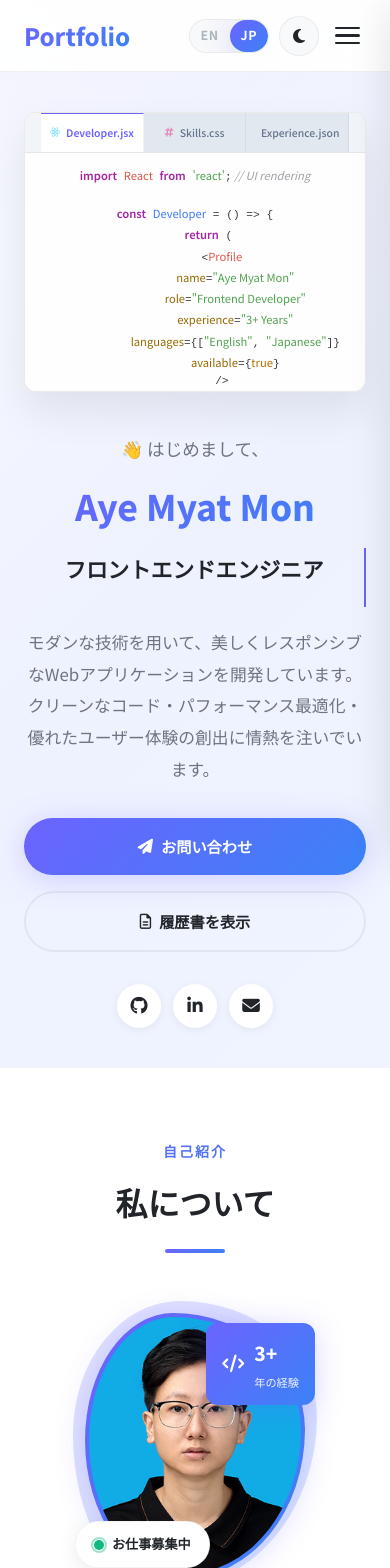
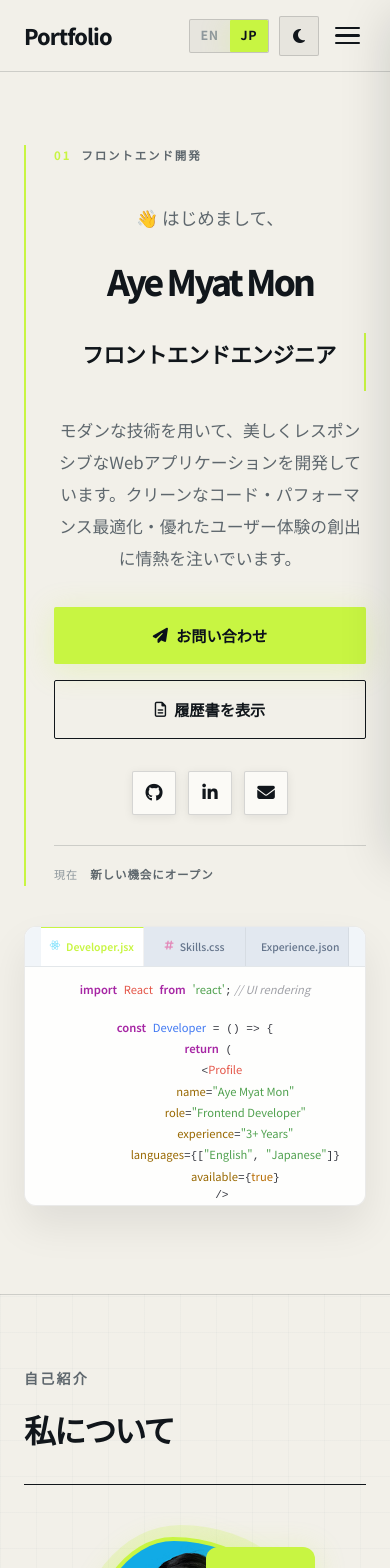
Before and after one commit to ashein-codethedreams/My-Portfolio, a Next.js app: page / in a window 390 px wide. Shown: the top 1568 px of the page. Built offline with nearby package versions, Linux system fonts and the light colour scheme.

Commit message:
feat: renovate portfolio developer studio
Refresh the portfolio with an original developer-studio visual system, stronger hero hierarchy, technical navigation styling, and a stable mobile-first hero layout. Preserve the existing content, Japanese-first language default, and mobile no-shake behavior.

```diff
--- a/app/globals.css
+++ b/app/globals.css
@@ -2,29 +2,29 @@
    CSS CUSTOM PROPERTIES
    ============================ */
 :root {
-  --primary-start: #6C63FF;
-  --primary-end: #3B82F6;
+  --primary-start: #c8f542;
+  --primary-end: #c8f542;
   --primary-gradient: linear-gradient(135deg, var(--primary-start), var(--primary-end));
-  --primary-gradient-hover: linear-gradient(135deg, #5A52E0, #2563EB);
+  --primary-gradient-hover: linear-gradient(135deg, #b1dc32, #b1dc32);
 
-  --bg-primary: #FFFFFF;
-  --bg-secondary: #F8F9FA;
-  --bg-dark: #0F172A;
-  --bg-card: #FFFFFF;
-  --bg-input: #F8F9FA;
+  --bg-primary: #f2f0e9;
+  --bg-secondary: #e7e5de;
+  --bg-dark: #0b111a;
+  --bg-card: #fbfaf6;
+  --bg-input: #e7e5de;
 
-  --text-heading: #212529;
-  --text-body: #6C757D;
-  --text-light: #ADB5BD;
+  --text-heading: #11161b;
+  --text-body: #5e676d;
+  --text-light: #8f989d;
   --text-white: #FFFFFF;
 
-  --border-color: rgba(0, 0, 0, 0.06);
-  --border-subtle: rgba(0, 0, 0, 0.04);
+  --border-color: rgba(17, 22, 27, 0.16);
+  --border-subtle: rgba(17, 22, 27, 0.08);
 
-  --shadow-sm: 0 2px 10px rgba(0, 0, 0, 0.06);
-  --shadow-md: 0 4px 20px rgba(0, 0, 0, 0.08);
-  --shadow-lg: 0 8px 40px rgba(0, 0, 0, 0.12);
-  --shadow-glow: 0 4px 30px rgba(108, 99, 255, 0.25);
+  --shadow-sm: 0 2px 10px rgba(11, 17, 26, 0.08);
+  --shadow-md: 0 8px 24px rgba(11, 17, 26, 0.12);
+  --shadow-lg: 0 16px 48px rgba(11, 17, 26, 0.16);
+  --shadow-glow: 0 5px 30px rgba(200, 245, 66, 0.25);
 
   --radius-sm: 8px;
   --radius-md: 12px;
@@ -44,23 +44,23 @@
    DARK MODE OVERRIDES
    ============================ */
 [data-theme="dark"] {
-  --bg-primary: #0B1120;
-  --bg-secondary: #111827;
-  --bg-dark: #060C17;
-  --bg-card: #161F30;
-  --bg-input: #1A2540;
+  --bg-primary: #0b111a;
+  --bg-secondary: #111a25;
+  --bg-dark: #070b10;
+  --bg-card: #121d29;
+  --bg-input: #162431;
 
-  --text-heading: #F1F5F9;
-  --text-body: #94A3B8;
-  --text-light: #64748B;
+  --text-heading: #f2f5ed;
+  --text-body: #a0abb2;
+  --text-light: #65737d;
 
-  --border-color: rgba(255, 255, 255, 0.07);
-  --border-subtle: rgba(255, 255, 255, 0.05);
+  --border-color: rgba(242, 245, 237, 0.14);
+  --border-subtle: rgba(242, 245, 237, 0.07);
 
   --shadow-sm: 0 2px 10px rgba(0, 0, 0, 0.3);
   --shadow-md: 0 4px 20px rgba(0, 0, 0, 0.4);
   --shadow-lg: 0 8px 40px rgba(0, 0, 0, 0.5);
-  --shadow-glow: 0 4px 30px rgba(108, 99, 255, 0.4);
+  --shadow-glow: 0 5px 30px rgba(200, 245, 66, 0.22);
 }
 
 /* ============================
@@ -85,6 +85,8 @@ body {
   line-height: 1.7;
   color: var(--text-body);
   background-color: var(--bg-primary);
+  background-image: linear-gradient(rgba(127, 152, 164, 0.05) 1px, transparent 1px), linear-gradient(90deg, rgba(127, 152, 164, 0.05) 1px, transparent 1px);
+  background-size: 36px 36px;
   overflow-x: clip;
   transition: var(--transition-theme);
 }
@@ -143,16 +145,15 @@ h6 {
 }
 
 .logo-gradient {
-  background: var(--primary-gradient);
-  -webkit-background-clip: text;
-  -webkit-text-fill-color: transparent;
-  background-clip: text;
+  color: var(--text-heading);
   font-weight: 800;
-  font-size: 1.5rem;
+  font-size: 1.35rem;
+  letter-spacing: -0.04em;
 }
 
 .section {
-  padding: 100px 0;
+  padding: 120px 0;
+  border-top: 1px solid var(--border-color);
 }
 
 .section-even {
@@ -160,34 +161,32 @@ h6 {
 }
 
 .section-header {
-  text-align: center;
-  margin-bottom: 60px;
+  text-align: left;
+  margin-bottom: 52px;
 }
 
 .section-subtitle {
   font-size: 0.875rem;
   font-weight: 600;
   text-transform: uppercase;
-  letter-spacing: 2px;
-  background: var(--primary-gradient);
-  -webkit-background-clip: text;
-  -webkit-text-fill-color: transparent;
-  background-clip: text;
+  letter-spacing: 0.16em;
+  color: var(--text-body);
   margin-bottom: 8px;
 }
 
 .section-title {
-  font-size: 2.5rem;
+  font-size: clamp(2.4rem, 5vw, 4.6rem);
   font-weight: 800;
-  margin-bottom: 16px;
+  margin-bottom: 0;
+  letter-spacing: -0.06em;
+  text-transform: uppercase;
 }
 
 .section-divider {
-  width: 60px;
-  height: 4px;
-  background: var(--primary-gradient);
-  border-radius: var(--radius-full);
-  margin: 0 auto;
+  width: 100%;
+  height: 1px;
+  background: var(--text-heading);
+  margin: 24px 0 0;
 }
 
 /* ============================
@@ -198,7 +197,7 @@ h6 {
   align-items: center;
   gap: 8px;
   padding: 14px 28px;
-  border-radius: var(--radius-full);
+  border-radius: 2px;
   font-size: 0.95rem;
   font-weight: 600;
   cursor: pointer;
@@ -208,28 +207,30 @@ h6 {
 }
 
 .btn-primary {
-  background: var(--primary-gradient);
-  color: var(--text-white);
+  background: var(--primary-start);
+  color: var(--bg-dark);
   box-shadow: var(--shadow-glow);
 }
 
 .btn-primary:hover {
   background: var(--primary-gradient-hover);
-  transform: translateY(-2px);
-  box-shadow: 0 6px 35px rgba(108, 99, 255, 0.35);
+  transform: translate(-2px, -2px);
+  box-shadow: 4px 4px 0 var(--text-heading);
 }
 
 .btn-outline {
   background: transparent;
   color: var(--text-heading);
-  border: 2px solid var(--border-color);
+  border: 1px solid var(--text-heading);
   transition: all var(--transition-base), border-color var(--transition-theme), color var(--transition-theme);
 }
 
 .btn-outline:hover {
   border-color: var(--primary-start);
   color: var(--primary-start);
-  transform: translateY(-2px);
+  background: var(--text-heading);
+  color: var(--bg-primary);
+  transform: translate(-2px, -2px);
 }
 
 .btn-full {
--- a/components/Hero.jsx
+++ b/components/Hero.jsx
@@ -93,6 +93,9 @@ export default function Hero() {
             <div className={styles.spotlight}></div>
             <div className={`container ${styles.heroContainer}`}>
                 <div className={styles.heroContent}>
+                    <p className={styles.heroEyebrow}>
+                        <span>01</span> {lang === 'ja' ? 'フロントエンド開発' : 'FRONTEND DEVELOPMENT'}
+                    </p>
                     <p className={styles.heroGreeting}>
                         <span className={styles.wave}>👋</span> {t.greeting}
                     </p>
@@ -136,6 +139,10 @@ export default function Hero() {
                             </a>
                         ))}
                     </div>
+                    <div className={styles.heroMeta}>
+                        <span>{lang === 'ja' ? '現在' : 'STATUS'}</span>
+                        <strong>{lang === 'ja' ? '新しい機会にオープン' : 'OPEN TO OPPORTUNITIES'}</strong>
+                    </div>
                 </div>
                 <div className={styles.heroImage}>
                     <CodeMockup />
--- a/components/Hero.module.css
+++ b/components/Hero.module.css
@@ -1,10 +1,11 @@
 .hero {
-    min-height: 100vh;
+    min-height: calc(100vh - var(--nav-height));
     display: flex;
     align-items: center;
     padding-top: var(--nav-height);
     position: relative;
-    background: linear-gradient(135deg, #F8F9FE 0%, #EEF2FF 50%, #F0F4FF 100%);
+    background: var(--bg-primary);
+    border-top: 1px solid var(--border-color);
     overflow: hidden;
     transition: background var(--transition-theme);
 }
@@ -37,26 +38,44 @@
     right: -30%;
     width: 800px;
     height: 800px;
-    background: radial-gradient(circle, rgba(108, 99, 255, 0.06) 0%, transparent 70%);
-    border-radius: 50%;
+    background: linear-gradient(135deg, transparent 48%, rgba(200, 245, 66, 0.07) 49%, transparent 50%);
+    opacity: 0.6;
 }
 
 .heroContainer {
     display: grid;
     grid-template-columns: 1fr 1fr;
-    gap: 60px;
+    gap: 96px;
     align-items: center;
-    padding: 40px 24px;
+    padding: 72px 24px 88px;
 }
 
 .heroContent {
     z-index: 1;
+    border-left: 2px solid var(--primary-start);
+    padding-left: 28px;
+}
+
+.heroEyebrow {
+    display: flex;
+    align-items: center;
+    gap: 10px;
+    color: var(--text-body);
+    font-size: 0.72rem;
+    font-weight: 700;
+    letter-spacing: 0.16em;
+    margin-bottom: 34px;
+}
+
+.heroEyebrow span {
+    color: var(--primary-start);
+    font-variant-numeric: tabular-nums;
 }
 
 .heroGreeting {
     font-size: 1.1rem;
     font-weight: 500;
-    margin-bottom: 8px;
+    margin-bottom: 14px;
     color: var(--text-body);
 }
 
@@ -67,21 +86,20 @@
 }
 
 .heroName {
-    font-size: 4rem;
+    font-size: clamp(3.4rem, 7vw, 6.8rem);
     font-weight: 800;
-    background: var(--primary-gradient);
-    -webkit-background-clip: text;
-    -webkit-text-fill-color: transparent;
-    background-clip: text;
+    color: var(--text-heading);
     margin-bottom: 8px;
-    line-height: 1.1;
+    line-height: 0.98;
+    letter-spacing: -0.08em;
 }
 
 .heroTitle {
     font-size: 1.35rem;
     font-weight: 600;
     color: var(--text-heading);
-    margin-bottom: 20px;
+    margin: 18px 0 24px;
+    letter-spacing: -0.02em;
     min-height: 1.35em;
 }
 
@@ -96,8 +114,8 @@
 .heroDescription {
     font-size: 1.05rem;
     color: var(--text-body);
-    max-width: 500px;
-    margin-bottom: 32px;
+    max-width: 560px;
+    margin-bottom: 36px;
     line-height: 1.8;
 }
 
@@ -113,14 +131,32 @@
     gap: 12px;
 }
 
+.heroMeta {
+    display: flex;
+    gap: 12px;
+    align-items: baseline;
+    margin-top: 30px;
+    padding-top: 18px;
+    border-top: 1px solid var(--border-color);
+    color: var(--text-light);
+    font-size: 0.7rem;
+    letter-spacing: 0.08em;
+}
+
+.heroMeta strong {
+    color: var(--text-body);
+    font-size: 0.72rem;
+}
+
 .socialLink {
     width: 44px;
     height: 44px;
-    border-radius: 50%;
+    border-radius: 2px;
     display: flex;
     align-items: center;
     justify-content: center;
     background: var(--bg-card);
+    border: 1px solid var(--border-color);
     box-shadow: var(--shadow-sm);
     color: var(--text-heading);
     font-size: 1.1rem;
@@ -128,16 +164,18 @@
 }
 
 .socialLink:hover {
-    background: var(--primary-gradient);
-    color: var(--text-white);
+    background: var(--primary-start);
+    color: var(--bg-dark);
     transform: translateY(-3px);
-    box-shadow: var(--shadow-glow);
+    box-shadow: 3px 3px 0 var(--text-heading);
 }
 
 .heroImage {
     display: flex;
     justify-content: center;
     align-items: center;
+    border-left: 1px solid var(--border-color);
+    padding-left: 48px;
 }
 
 .heroImageWrapper {
@@ -162,8 +200,8 @@
     left: -10%;
     width: 120%;
     height: 120%;
-    background: var(--primary-gradient);
-    opacity: 0.07;
+    background: var(--primary-start);
+    opacity: 0.08;
     border-radius: 60% 40% 30% 70% / 60% 30% 70% 40%;
     z-index: -1;
     animation: blob 8s ease-in-out infinite;
@@ -233,6 +271,12 @@
     }
 
     .heroImage {
+        order: 0;
+        border-left: 0;
+        padding-left: 0;
+    }
+
+    .heroContent {
         order: -1;
     }
 
--- a/components/Navbar.module.css
+++ b/components/Navbar.module.css
@@ -5,15 +5,13 @@
     right: 0;
     height: var(--nav-height);
     z-index: 1000;
-    background: rgba(255, 255, 255, 0.92);
-    backdrop-filter: blur(20px);
-    -webkit-backdrop-filter: blur(20px);
+    background: var(--bg-primary);
     border-bottom: 1px solid var(--border-color);
     transition: all var(--transition-base), background var(--transition-theme), border-color var(--transition-theme);
 }
 
 [data-theme="dark"] .navbar {
-    background: rgba(11, 17, 32, 0.92);
+    background: rgba(11, 17, 26, 0.94);
 }
 
 .scrolled {
@@ -39,9 +37,11 @@
 
 .navLink {
     padding: 8px 16px;
-    border-radius: var(--radius-full);
+    border-radius: 2px;
     font-size: 0.9rem;
-    font-weight: 500;
+    font-weight: 600;
+    letter-spacing: 0.04em;
+    text-transform: uppercase;
     color: var(--text-body);
     transition: all var(--transition-fast);
     position: relative;
@@ -49,8 +49,8 @@
 
 .navLink:hover,
 .activeLink {
-    color: var(--primary-start);
-    background: rgba(108, 99, 255, 0.08);
+    color: var(--text-heading);
+    background: var(--primary-start);
 }
 
 .hamburger {
@@ -70,7 +70,7 @@
     justify-content: center;
     width: 40px;
     height: 40px;
-    border-radius: var(--radius-full);
+    border-radius: 2px;
     background: var(--bg-secondary);
     border: 1px solid var(--border-color);
     cursor: pointer;
@@ -81,11 +81,11 @@
 }
 
 .themeToggle:hover {
-    background: var(--primary-gradient);
-    color: #ffffff;
+    background: var(--primary-start);
+    color: var(--bg-dark);
     border-color: transparent;
-    transform: scale(1.1);
-    box-shadow: var(--shadow-glow);
+    transform: translateY(-2px);
+    box-shadow: 3px 3px 0 var(--text-heading);
 }
 
 .themeToggleIcon {
@@ -108,7 +108,7 @@
     display: flex;
     align-items: center;
     height: 34px;
-    border-radius: var(--radius-full);
+    border-radius: 2px;
     background: var(--bg-secondary);
     border: 1px solid var(--border-color);
     overflow: hidden;
@@ -135,9 +135,9 @@
 }
 
 .langSegment.active {
-    background: var(--primary-gradient);
-    color: #ffffff;
-    border-radius: var(--radius-full);
+    background: var(--primary-start);
+    color: var(--bg-dark);
+    border-radius: 1px;
     box-shadow: var(--shadow-glow);
 }
 
```
